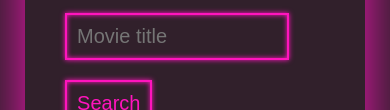
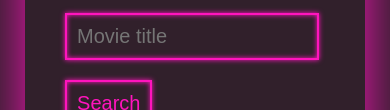
Before and after one commit to QmmaLarsson/Moment6_DT211G, a website built with Parcel: page src/index.html in a window 390 px wide. Shown: the part 390-500 px from the top of the page. Built offline with nearby package versions, Linux system fonts and the light colour scheme.

Commit message:
Anpassat input-fältet till mindre skärmar

```diff
--- a/src/css/_layout.scss
+++ b/src/css/_layout.scss
@@ -212,7 +212,7 @@ h3 {
 
     #search {
         #searchInput {
-            max-width: 200px
+            max-width: 230px;
         }
     }
 
```
